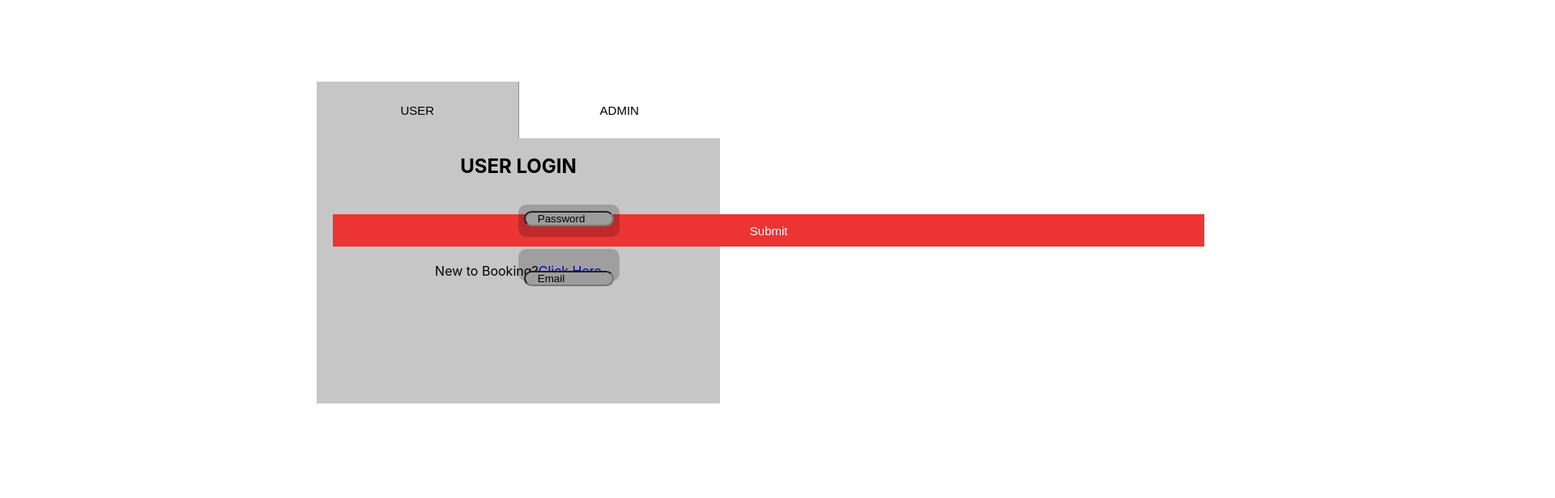
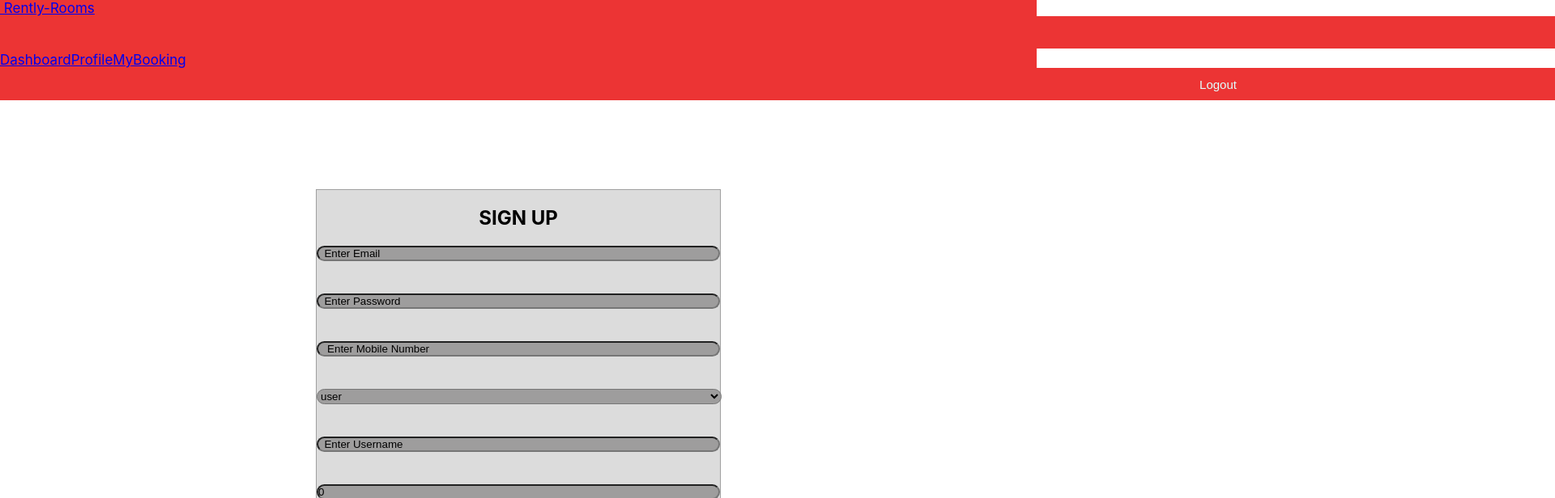
Before and after one commit to iamneo-production/04ce0a0f-3990-44c2-8a4b-dd93d4d5affe, a React (Create React App) app in the folder reactapp/: page /user/signup in a window 1280 px wide. Before the commit this address led to /login. Shown: the top 616 px of the page at 81% size, 1920 px wide, since content can reach past the window. Built offline with nearby package versions, Linux system fonts and the light colour scheme.

Commit message:
user signup

```diff
--- a/reactapp/src/App.js
+++ b/reactapp/src/App.js
@@ -11,6 +11,7 @@ import AdminEditRoom from './AdminEditRoom';
 import Hotel_Navbar from './UserNavbar';
 import Login from './Login';
 import AdminSignup from './AdminSignup';
+import UserSignup from './UserSignup';
 import React from 'react'
 
 function App() {
@@ -21,6 +22,10 @@ function App() {
 
       <Switch>
       {/* User Routings   */}
+      <Route path="/user/signup">
+        <Hotel_Navbar/>
+        <UserSignup/>
+      </Route>
       <Route path="/user/bookings">
         <Hotel_Navbar/>
         <UserHotelBooking />
--- /dev/null
+++ b/reactapp/src/UserSignup.js
@@ -0,0 +1,66 @@
+import { useState } from "react";
+import axios from 'axios';
+import React from "react";
+import './AdminSignup.css';
+import { useHistory } from 'react-router-dom';
+
+function UserSignup() {
+    const baseURL = localStorage.getItem("baseURL");
+    const [email,setEmail]=useState("");
+    const [password,setPassword]=useState("");
+    const [mobileNumber,setMobileNumber]=useState("");
+    const [userRole,setUserRole]=useState("");
+    const [userName,setUserName]=useState("");
+    const [age,setAge]=useState(0);
+    const history = useHistory();
+
+    function sendUserDetails(){
+        let data={email,password,mobileNumber,userRole,userName,age}
+        console.log("data:",data);
+
+        axios.post(baseURL+'/user/signup', data)
+        .then(response => {
+            history.push("/login");
+        })
+        .catch(error => {
+            console.log('There was an error!', error);
+            alert("Please enter valid details!");
+        });
+    }
+
+
+   return(
+
+        <center>
+           <div class="card text-center" id="signupBox">
+               <br />
+               <h2> SIGN UP</h2>
+               <br />
+               <input type="email" id="email" name="email" placeholder="  Enter Email" value={email} onChange={(e)=>{setEmail(e.target.value)}}/>
+               <br/>
+                <br />
+                <input type="Password" id="password" name="password" placeholder="  Enter Password" id="password" value={password} onChange={(e)=>{setPassword(e.target.value)}}/>
+                <br/>
+                <br />
+                <input type="tel" name="phone" size="10" pattern="[1-9]{1}[0-9]{9}" placeholder="   Enter Mobile Number" id="mobilenumber" value={mobileNumber} onChange={(e)=>{setMobileNumber(e.target.value)}}/>
+                <br />
+                <br />
+                <select id="userrole" value={userRole} onChange={(e)=>{setUserRole(e.target.value)}}>
+                    <option value={userRole} onChange={(e)=>{setUserRole(e.target.value)}} >user</option>
+                    <option value={userRole} onChange={(e)=>{setUserRole(e.target.value)}}>admin</option>
+                </select>
+                <br />
+                <br />
+                <input type="text" name="Username" size="15" id="username" placeholder="  Enter Username" value={userName} onChange={(e)=>{setUserName(e.target.value)}}/>
+                <br/><br/>
+                <input type="number" name="age" min="20" id="age" placeholder="  Enter Age" value={age} onChange={(e)=>{setAge(e.target.value)}}/>
+                <br/><br/>
+                <button type="button" value="Submit" id="submitButton" class="btn btn-danger"  onClick={sendUserDetails}>Submit</button>
+                <br />
+                <small>Go to Login<a href="/login" id="loginlink">Click Here</a></small>
+            </div>
+        </center>
+
+    )
+}
+export default UserSignup;
```
